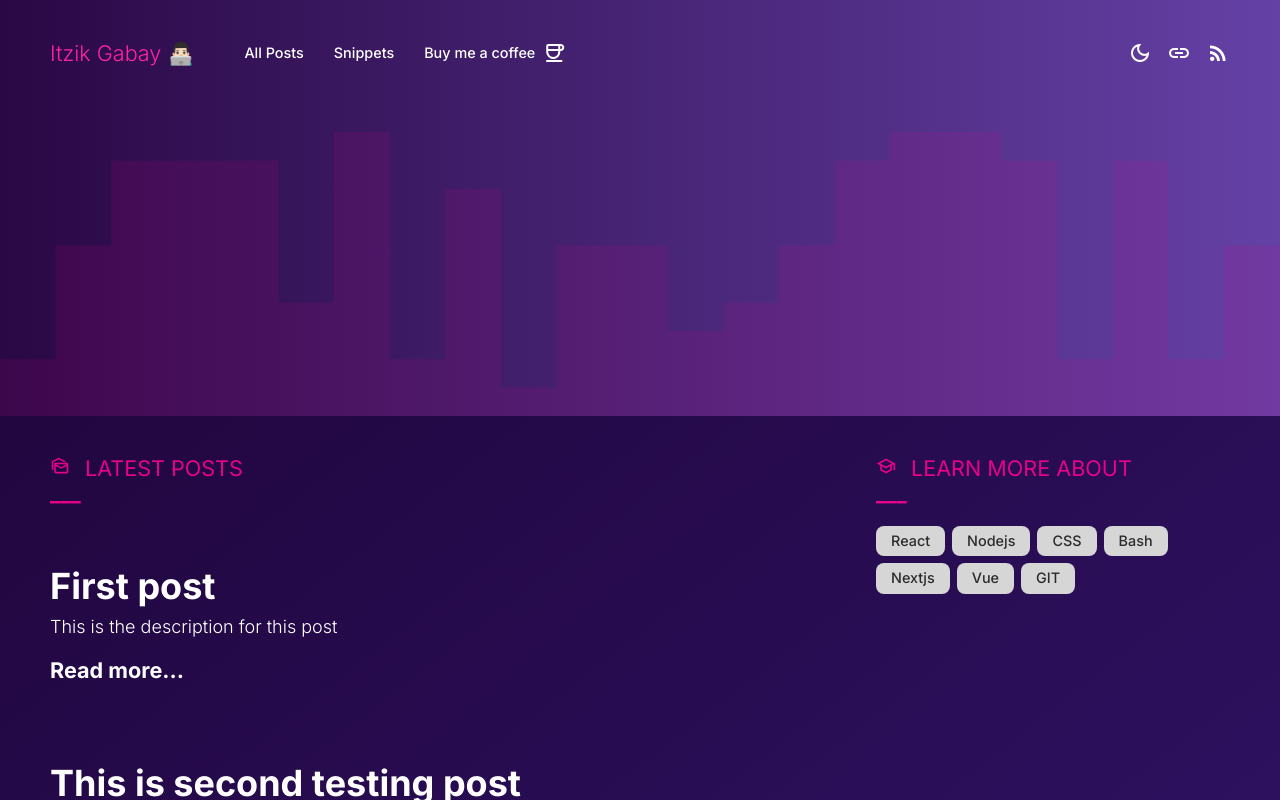
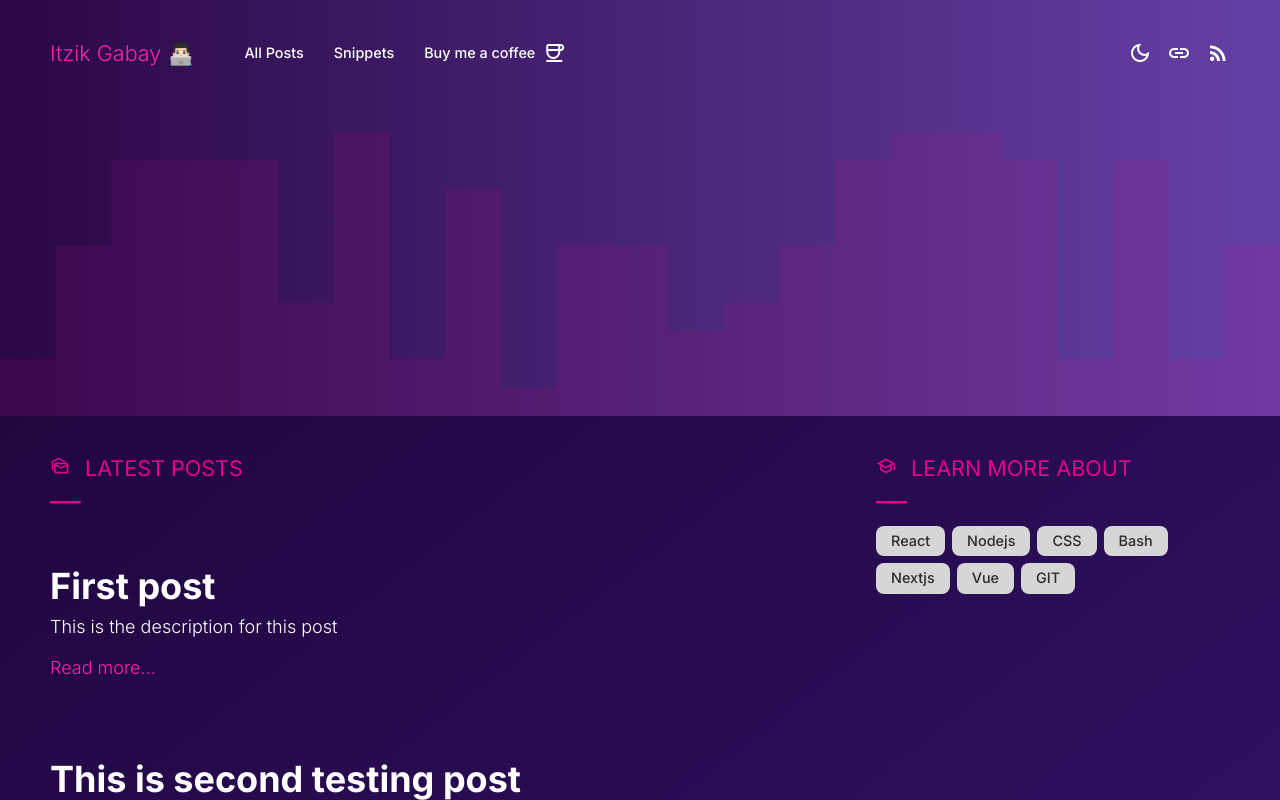
Before and after one commit to ItzikGabay/blog, a Next.js app: page / in a window 1280 px wide. In both pictures the pointer is over the element 339 px from the left and 665 px from the top of the page. Shown: the top 800 px of the page. Built offline with nearby package versions, Linux system fonts and the light colour scheme.

Commit message:
Changed hover effect on post read-more text

```diff
--- a/components/post-item/post-item.module.css
+++ b/components/post-item/post-item.module.css
@@ -34,6 +34,7 @@
 }
 
 .post_item__readmore:hover {
-  font-size: 1.2rem;
-  transition: 0.5s;
+  font-weight: 300;
+  color: #ff21a6;
+  transition: 0.2s;
 }
```
